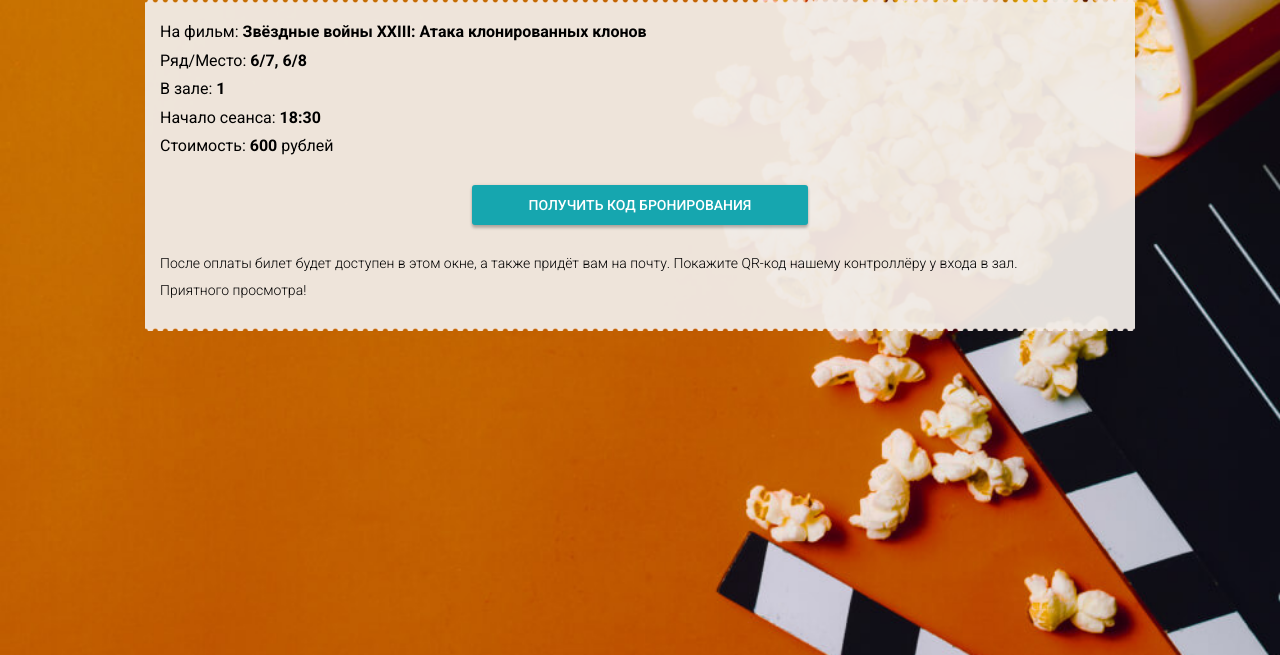
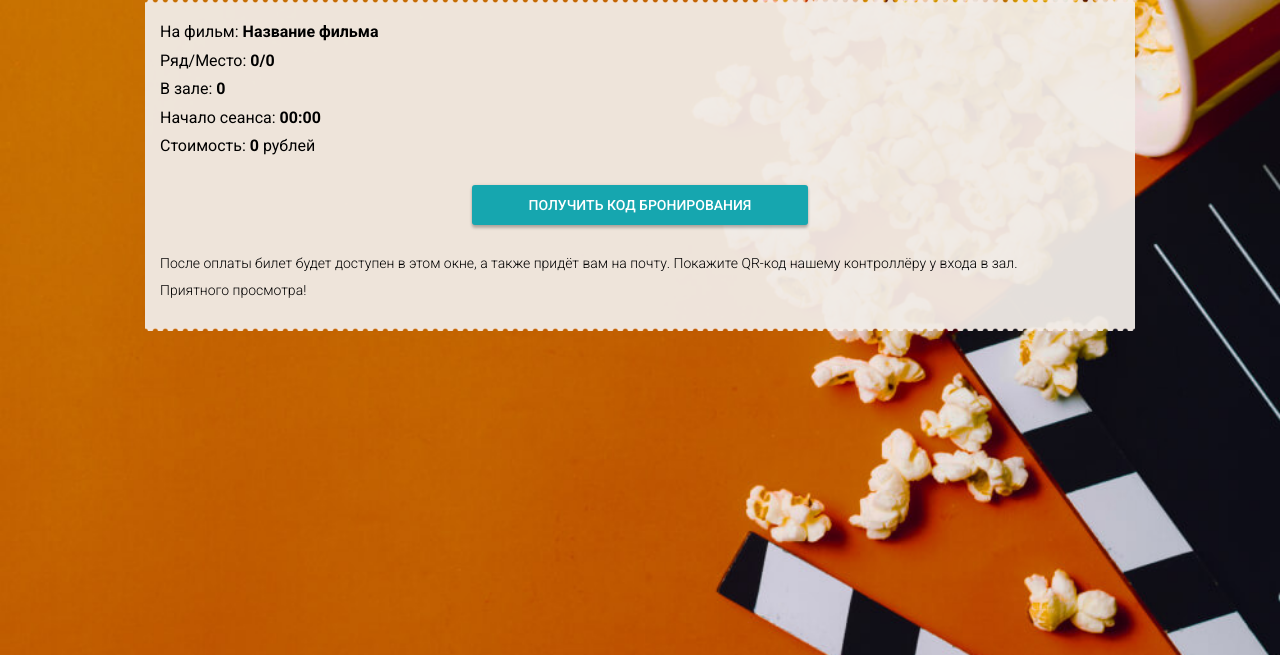
Before and after one commit to allecsa1565/Diplom, a plain HTML site: page payment.html in a window 1280 px wide. Shown: the part 145-800 px from the top of the page. Drawn offline with Linux system fonts and the light colour scheme.

Commit message:
Update payment.html
корректировка

```diff
--- a/payment.html
+++ b/payment.html
@@ -6,6 +6,8 @@
   <meta name="viewport" content="width=device-width, initial-scale=1.0">
   <meta http-equiv="X-UA-Compatible" content="ie=edge">
   <title>ИдёмВКино</title>
+  <script src="js/createRequest.js" defer></script>
+  <script src="js/payment.js" defer></script>
   <link rel="stylesheet" href="css/normalize.css">
   <link rel="stylesheet" href="css/styles.css">
   <link href="https://fonts.googleapis.com/css?family=Roboto:100,300,400,500,700,900&amp;subset=cyrillic,cyrillic-ext,latin-ext" rel="stylesheet">
@@ -24,20 +26,20 @@
       </header>
 
       <div class="ticket__info-wrapper">
-        <p class="ticket__info">На фильм: <span class="ticket__details ticket__title">Звёздные войны XXIII: Атака клонированных клонов</span></p>
-        <p class="ticket__info">Ряд/Место: <span class="ticket__details ticket__chairs">6/7, 6/8</span></p>
-        <p class="ticket__info">В зале: <span class="ticket__details ticket__hall">1</span></p>
-        <p class="ticket__info">Начало сеанса: <span class="ticket__details ticket__start">18:30</span></p>
-        <p class="ticket__info">Стоимость: <span class="ticket__details ticket__cost">600</span> рублей</p>
+        <p class="ticket__info">На фильм: <span class="ticket__details ticket__title">Название фильма</span></p>
+        <p class="ticket__info">Ряд/Место: <span class="ticket__details ticket__chairs">0/0</span></p>
+        <p class="ticket__info">В зале: <span class="ticket__details ticket__hall">0</span></p>
+        <p class="ticket__info">Начало сеанса: <span class="ticket__details ticket__start">00:00</span></p>
+        <p class="ticket__info">Стоимость: <span class="ticket__details ticket__cost">0</span> рублей</p>
 
-        <button class="acceptin-button" onclick="location.href='ticket.html'" >Получить код бронирования</button>
+        <!-- <button class="acceptin-button" onclick="location.href='ticket.html'" >Получить код бронирования</button> -->
+        <button class="acceptin-button">Получить код бронирования</button>
 
         <p class="ticket__hint">После оплаты билет будет доступен в этом окне, а также придёт вам на почту. Покажите QR-код нашему контроллёру у входа в зал.</p>
         <p class="ticket__hint">Приятного просмотра!</p>
       </div>
     </section>
   </main>
-  <script src="js/createRequest.js"></script>
-  <script src="js/payment.js" defer></script>
-  </body>
+
+</body>
 </html>
```
